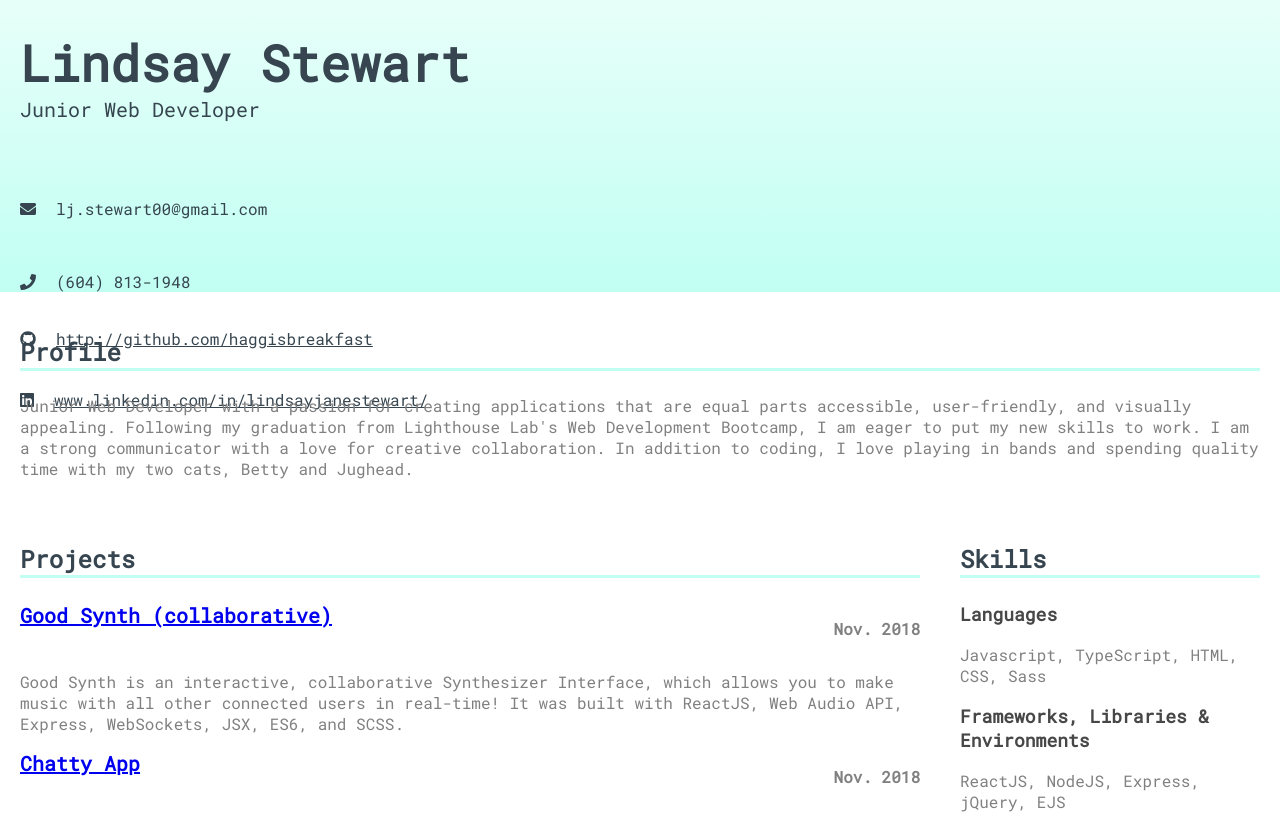
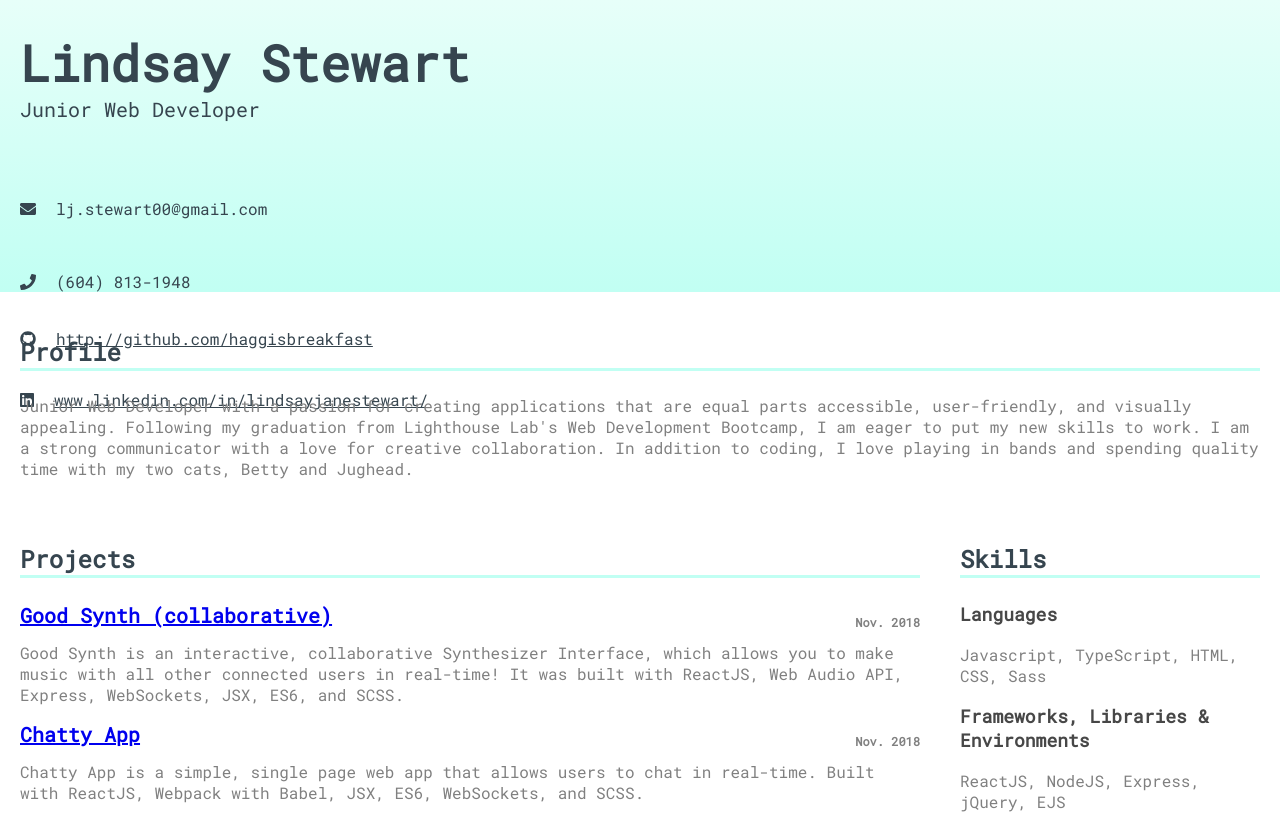
Before and after one commit to haggisbreakfast/resume, a React (Create React App) app: page / in a window 1280 px wide. Shown: the top 814 px of the page. Built offline with nearby package versions, Linux system fonts and the light colour scheme.

Commit message:
fixes project title spacing

```diff
--- a/src/Job.tsx
+++ b/src/Job.tsx
@@ -34,7 +34,7 @@ const DateContainer = styled.div`
 `;
 const Date = styled.p``;
 const Duties = styled.p`
-  font-size: 14px;
+  /* font-size: 14px; */
 `;
 
 type JobProps = {
--- a/src/Project.tsx
+++ b/src/Project.tsx
@@ -3,18 +3,23 @@ import ReactDOM from 'react-dom';
 import styled, { createGlobalStyle } from 'styled-components';
 import { ResumeProject } from './resume';
 
-const ProjectContainer = styled.div``;
+const ProjectContainer = styled.div`
+  align-content: center;
+`;
 const ProjectTitle = styled.div`
   display: flex;
   flex-direction: row;
   justify-content: space-between;
   font-weight: 800;
+  font-size: 18px;
+  height: 24px;
 `;
 const ProjectName = styled.a`
   font-size: 20px;
 `;
-const ProjectDate = styled.p``;
-const ProjectLink = styled.a``;
+const ProjectDate = styled.p`
+  font-size: 12px;
+`;
 const ProjectSummary = styled.p``;
 
 type ProjectProps = {
@@ -22,8 +27,6 @@ type ProjectProps = {
 };
 
 export const Project = (props: ProjectProps) => {
-  // on a new line, try grabbing project out of props
-  // and JSON.stringify(project) instead of all the props
   const { project } = props;
   return (
     <ProjectContainer>
```
